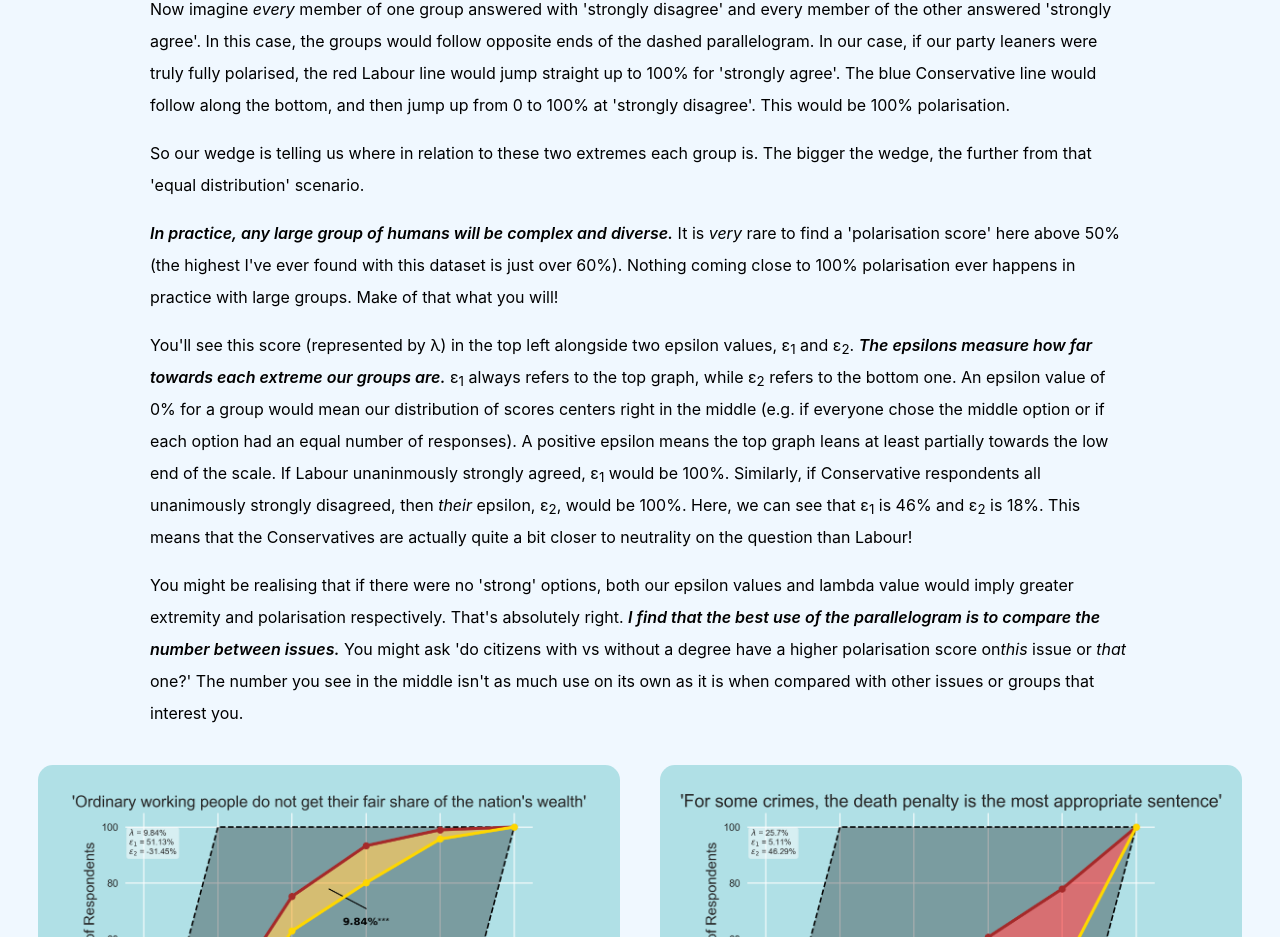
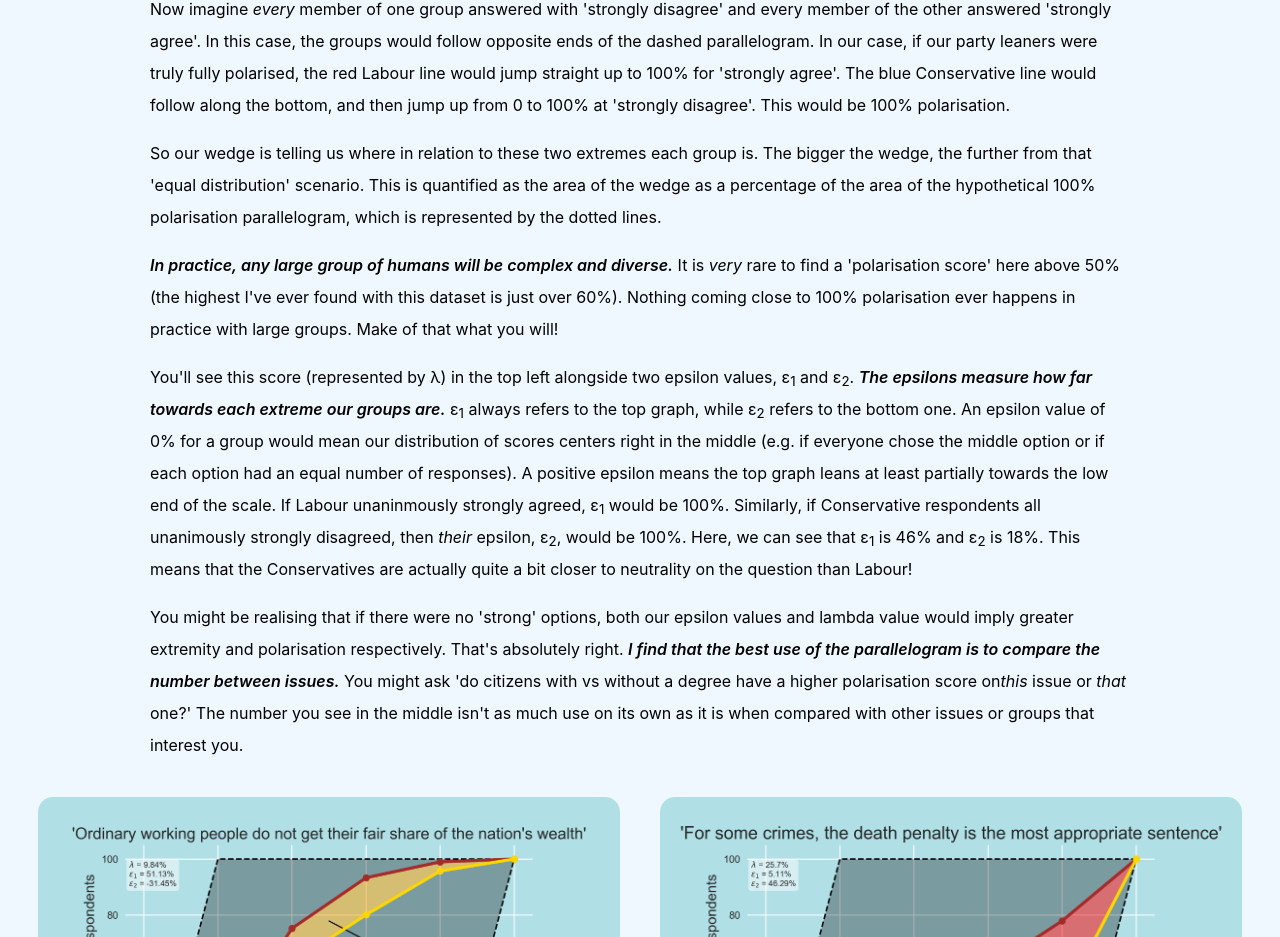
Before and after one commit to z-for-zarrin/political_wedges, a React (Create React App) app in the folder client/: page /how-it-works in a window 1280 px wide. Shown: the part 1880-2817 px from the top of the page. Built offline with nearby package versions, Linux system fonts and the light colour scheme.

Commit message:
brief explanation of how lambda is calculated

```diff
--- a/client/src/components/Explanation.js
+++ b/client/src/components/Explanation.js
@@ -83,7 +83,9 @@ const Explanation = () => {
             </p>
             <p>
                 So our wedge is telling us where in relation to these two extremes each group is. The bigger
-                the wedge, the further from that 'equal distribution' scenario.
+                the wedge, the further from that 'equal distribution' scenario. This is quantified as the
+                area of the wedge as a percentage of the area of the hypothetical 100% polarisation
+                parallelogram, which is represented by the dotted lines.
             </p>
             <p>
                 <em>In practice, any large group of humans will be complex and diverse.</em> It is <i>very</i> rare
```
